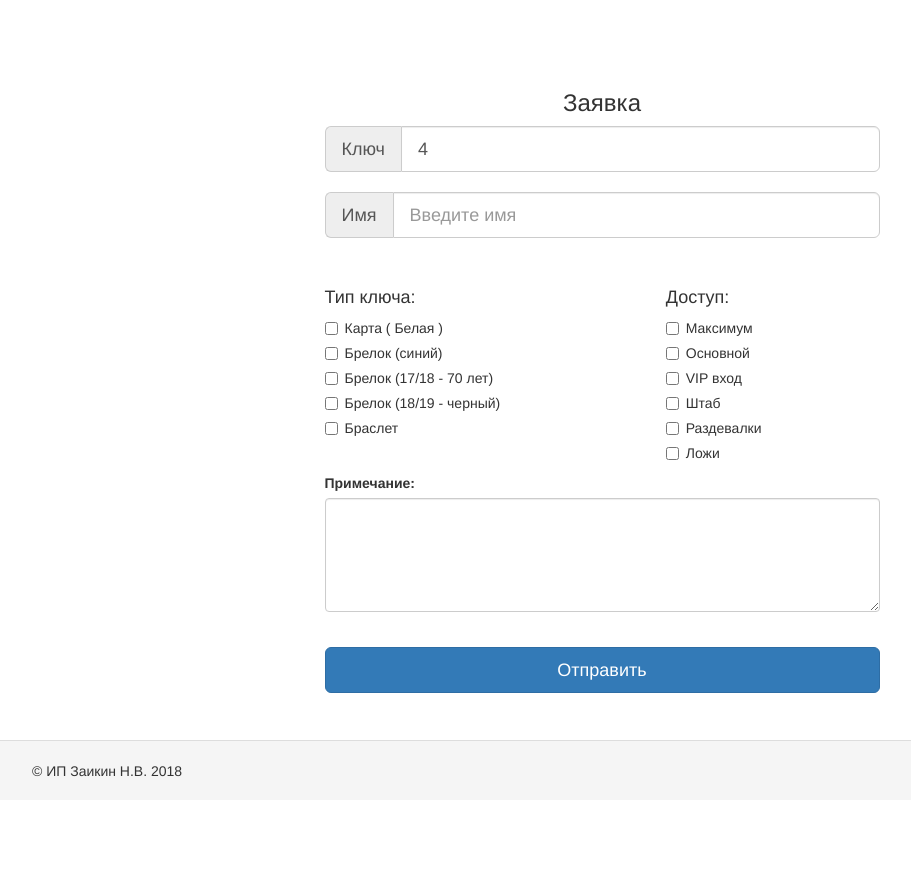
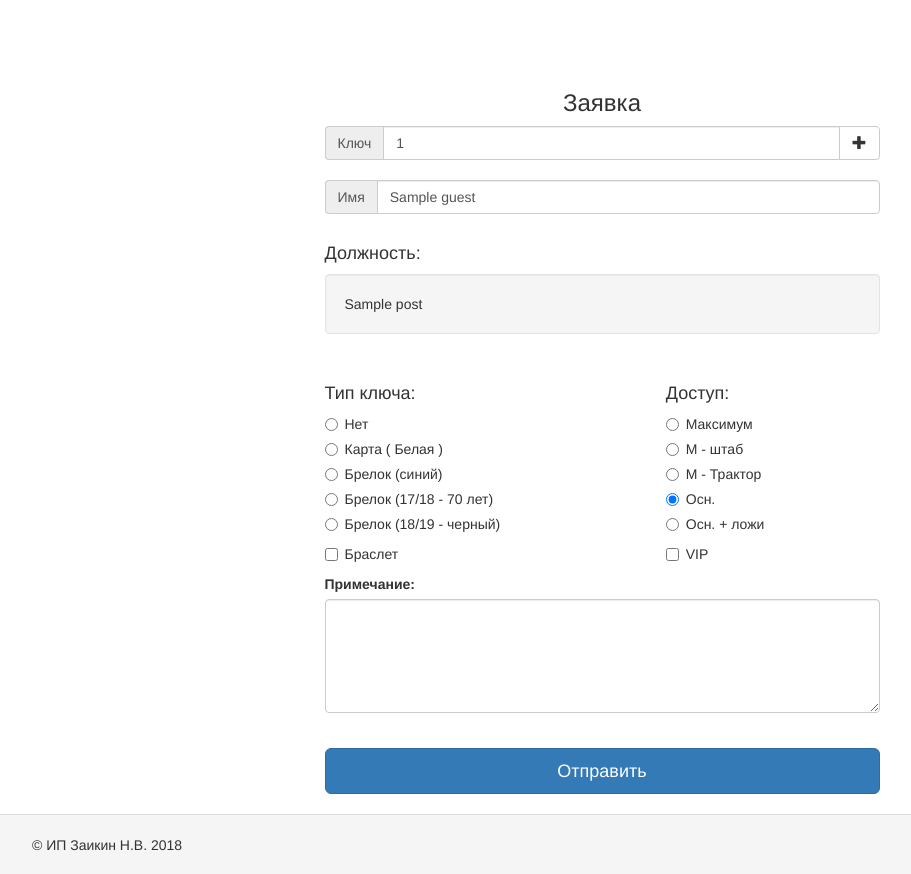
Before and after one commit to ZaBroSoft/keymanager.zabrosoft.ru, a Yii app: template views/key/request-key.php in a window 1280 px wide. Shown: the whole page, without its empty margins (38-949 px from the left). Before the commit the page ends 777 px from the top, so only its background shows below. Run offline with PHP 8.4 and a stand-in for Yii, Linux system fonts and the light colour scheme; the template is opened without the code that fills it: most values are stand-ins (such as "Sample title", 1, 10 or a date in 2020); data that the repository does not hold is empty; some libraries are stand-ins or nearby versions.

Commit message:
Заявки. проверка

```diff
--- a/views/admin/index.php
+++ b/views/admin/index.php
@@ -12,6 +12,7 @@ $this->registerCssFile('http://ajax.googleapis.com/ajax/libs/jqueryui/1.8/themes
     <div class="col-md-6">
         <a href="<?= \yii\helpers\Url::to(['addguest']) ?>" class="btn btn-default btn-block btn-lg">Добавить гостя</a>
         <a href="<?= \yii\helpers\Url::to(['give-key']) ?>" class="btn btn-default btn-block btn-lg">Выдать брелок</a>
+        <a href="<?= \yii\helpers\Url::to(['free-key']) ?>" class="btn btn-default btn-block btn-lg">Свободные брелки</a>
     </div>
     <div class="col-md-3"></div>
 </div>
--- a/views/key/request-key.php
+++ b/views/key/request-key.php
@@ -1,5 +1,6 @@
 <?php
 use yii\bootstrap\ActiveForm;
+use yii\helpers\Html;
 
 $this->registerJsFile('http://ajax.googleapis.com/ajax/libs/jqueryui/1.8/jquery-ui.min.js');
 $this->registerCssFile('http://ajax.googleapis.com/ajax/libs/jqueryui/1.8/themes/base/jquery-ui.css');
@@ -35,38 +36,48 @@ $this->registerJs($script, yii\web\View::POS_READY);
         <div class="text-center"><h3>Заявка</h3></div>
 
         <div>
-            <div class="input-group input-group-lg">
+            <div class="input-group">
                 <span class="input-group-addon" id="basic-addon1">Ключ</span>
-                <input type="text" class="form-control" value="4"
+                <input type="text" class="form-control" value="<?= $key != null ? Html::encode($key->number) : '' ?>" placeholder="Введите номер брелка"
                        aria-describedby="basic-addon1" id="txt_number_key">
+                <span class="input-group-btn">
+                    <button class="btn btn-default" type="button" onclick="getFreeKey()">
+                        <i class="glyphicon glyphicon-plus"></i>
+                    </button>
+                </span>
             </div>
             <br>
-            <div class="input-group input-group-lg">
+            <div class="input-group">
                 <span class="input-group-addon" id="basic-addon1">Имя</span>
-                <input type="text" class="form-control" placeholder="Введите имя"
+                <input type="text" class="form-control" value="<?= $guest == null ? '' : Html::encode($guest->name) ?>" placeholder="Введите имя"
                        aria-describedby="basic-addon1" id="txt_name" onblur="txt_name_onBlur()">
             </div>
             <br>
-            <div class="hidden" id="post">
+            <div class="<?= $guest == null ? 'hidden' : '' ?>" id="post">
                 <h4>Должность:</h4>
-                <div class="well" id="guest_post"></div>
+                <div class="well" id="guest_post">
+                    <?= $guest == null ? '' : Html::encode($guest->post)?>
+                </div>
             </div>
             <br>
 
             <div class="row">
                 <div class="col-md-7 col-xs-7">
                     <h4>Тип ключа:</h4>
-                    <div class="checkbox">
-                        <label><input type="checkbox" value="">Карта ( Белая )</label>
+                    <div class="radio">
+                        <label><input type="radio" name="optradio" value="">Нет</label>
                     </div>
-                    <div class="checkbox">
-                        <label><input type="checkbox" value="">Брелок (синий)</label>
+                    <div class="radio">
+                        <label><input type="radio" name="optradio" value="">Карта ( Белая )</label>
                     </div>
-                    <div class="checkbox">
-                        <label><input type="checkbox" value="">Брелок (17/18 - 70 лет)</label>
+                    <div class="radio">
+                        <label><input type="radio" name="optradio" value="">Брелок (синий)</label>
                     </div>
-                    <div class="checkbox">
-                        <label><input type="checkbox" value="">Брелок (18/19 - черный)</label>
+                    <div class="radio">
+                        <label><input type="radio" name="optradio" value="">Брелок (17/18 - 70 лет)</label>
+                    </div>
+                    <div class="radio">
+                        <label><input type="radio" name="optradio" value="">Брелок (18/19 - черный)</label>
                     </div>
                     <div class="checkbox">
                         <label><input type="checkbox" value="">Браслет</label>
@@ -74,24 +85,24 @@ $this->registerJs($script, yii\web\View::POS_READY);
                 </div>
                 <div class="col-md-5 col-xs-5">
                     <h4>Доступ:</h4>
-                    <div class="checkbox">
-                        <label><input type="checkbox" value="">Максимум</label>
-                    </div>
-                    <div class="checkbox">
-                        <label><input type="checkbox" value="">Основной</label>
-                    </div>
-                    <div class="checkbox">
-                        <label><input type="checkbox" value="">VIP вход</label>
-                    </div>
-                    <div class="checkbox">
-                        <label><input type="checkbox" value="">Штаб</label>
-                    </div>
-                    <div class="checkbox">
-                        <label><input type="checkbox" value="">Раздевалки</label>
-                    </div>
-                    <div class="checkbox">
-                        <label><input type="checkbox" value="">Ложи</label>
-                    </div>
+                        <div class="radio">
+                            <label><input type="radio" name="optradio">Максимум</label>
+                        </div>
+                        <div class="radio">
+                            <label><input type="radio" name="optradio">М - штаб</label>
+                        </div>
+                        <div class="radio">
+                            <label><input type="radio" name="optradio">М - Трактор</label>
+                        </div>
+                        <div class="radio">
+                            <label><input type="radio" name="optradio" checked>Осн.</label>
+                        </div>
+                        <div class="radio">
+                            <label><input type="radio" name="optradio">Осн. + ложи</label>
+                        </div>
+                        <div class="checkbox">
+                            <label><input type="checkbox">VIP</label>
+                        </div>
                 </div>
             </div>
             <div class="row">
--- a/web/js/script.js
+++ b/web/js/script.js
@@ -20,7 +20,20 @@ function searchByNumberKey(){
                     }
                     $('#result').html('' +
                         '<div class="panel panel-success">' +
-                        '   <div class="panel-heading"><h4>'+ data.guest.name +'</h4></div>' +
+                        '   <div class="panel-heading">' +
+
+                        '       <div class="row">' +
+                        '           <div class="col-md-8 col-xs-8">' +
+                        '               <h4>'+ data.guest.name +'</h4>' +
+                        '           </div>' +
+                        '           <div class="col-md-4 col-xs-4 text-right">' +
+                        '               <a href="key/request-key?number=&name='+ data.guest.name +'"'+
+                        '                   class="btn btn-primary">' +
+                        '                   <i class="glyphicon glyphicon-plus"></i>' +
+                        '               </a>' +
+                        '           </div>   ' +
+                        '       </div>' +
+                        '   </div>' +
                         '   <div class="panel-body">' +
                         '       <h4>Должность:</h4>' +
                         '       <div class="well">'+ data.guest.post +'</div>' +
@@ -55,7 +68,9 @@ function searchByNumberKey(){
                 }
                 $('#result').html('' +
                     '<div class="panel panel-success">' +
-                    '   <div class="panel-heading"><h4>'+ data.guest.name +'</h4></div>' +
+                    '   <div class="panel-heading">' +
+                    '       <h4>'+ data.guest.name +'</h4>' +
+                    '   </div>' +
                     '   <div class="panel-body">' +
                     '       <h4>Должность:</h4>' +
                     '       <div class="well">'+ data.guest.post +'</div>' +
@@ -66,14 +81,20 @@ function searchByNumberKey(){
                     '   </div>' +
                     '</div>');
             }
+            if (data.key_status == 10) {
+                $('#result').html('<div class="alert alert-success" role="alert"><b>Свободен.</b> ' +
+                    'Данный брелок находится у техника СКД</div>' + addRequestButton());
+            }
         }
     });
 }
 
 function addRequestButton() {
+    var number = +document.getElementById("txt_number_key").value;
     var text = '<div class="text-right">' +
         '           <div class="btn-group">' +
-        '               <a href="key/request-key" class="btn btn-primary">Заявка</a>' +
+        '               <a href="key/request-key?number='+ number +'&name=null" ' +
+        '                   class="btn btn-primary"><i class="glyphicon glyphicon-plus"></i></a>' +
         '           </div>'
         '       </div>';
 
@@ -153,3 +174,19 @@ function txt_name_onBlur() {
         });
     }
 }
+
+function add_free_key() {
+    var key = +document.getElementById("free_key").value;
+    document.location.href = "add-free-key?key=" + key;
+}
+
+function getFreeKey() {
+    $.ajax({
+        url: '../key/get-free-key',
+        type: 'post',
+        success: function (data) {
+            document.getElementById("txt_number_key").value = data.key.number;
+            searchByNumberKey();
+        }
+    });
+}
```
Also changed, not shown: config/console.php (+1 -8 lines), config/test_db.php (+11 -0 lines), controllers/AdminController.php (+34 -1 lines), controllers/KeyController.php (+23 -3 lines), views/admin/free-key.php (added, +42 -0 lines), views/site/index.php (+9 -0 lines).
